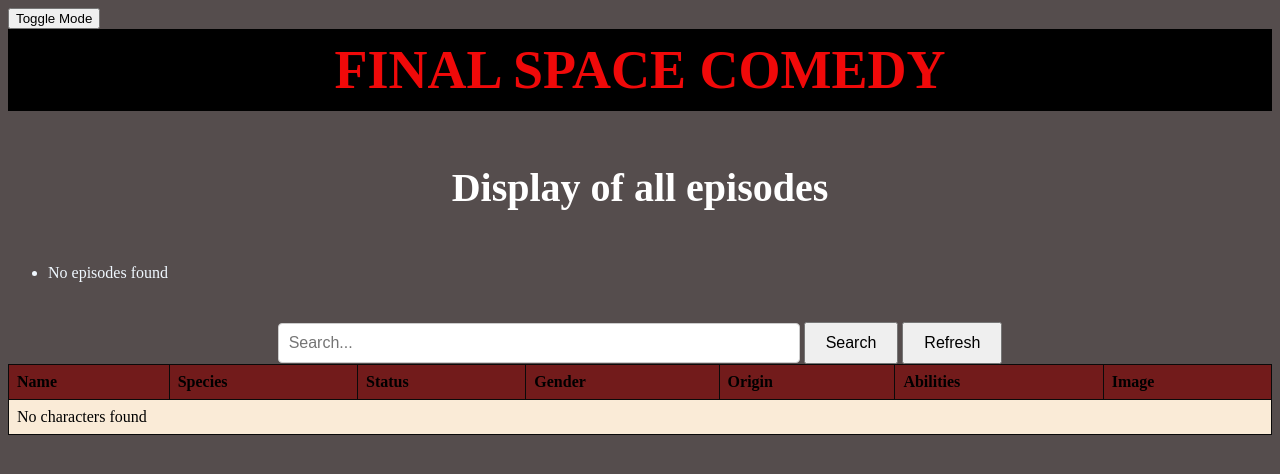
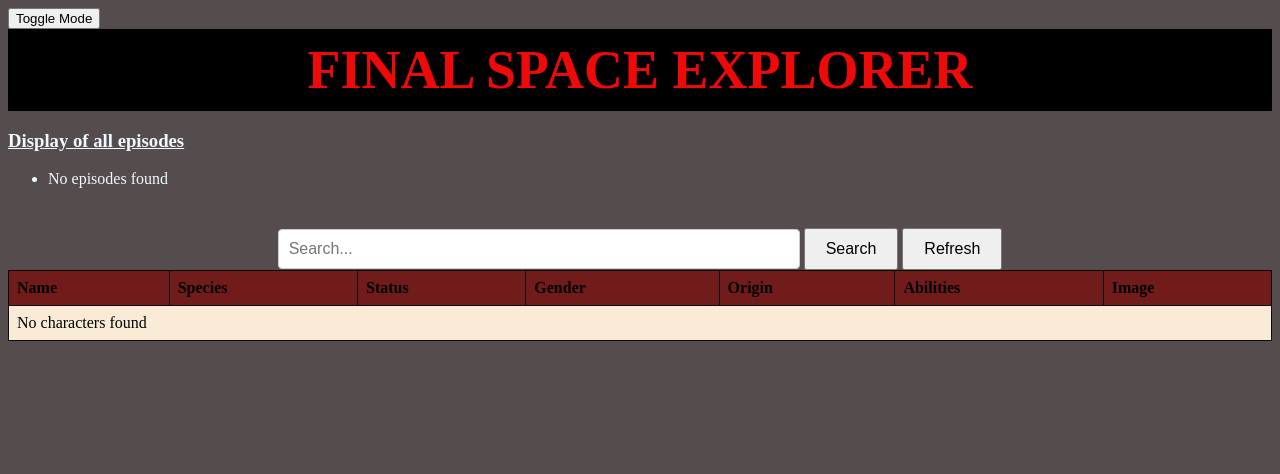
Before and after one commit to Molly-Mbugi/project-1, a plain HTML site: page index.html in a window 1280 px wide. Drawn offline with Linux system fonts and the light colour scheme; no server answers.

Commit message:
edited index header

```diff
--- a/index.css
+++ b/index.css
@@ -99,3 +99,6 @@ th {
     padding: 10px 20px; /* Adjust padding to increase button size */
     font-size: 17x
 }
+H3{
+    color: aliceblue;
+}
--- a/index.html
+++ b/index.html
@@ -13,12 +13,10 @@
     <div class="overlay"></div> <!-- Overlay div -->
     <button type="button" id="toggleModeButton">Toggle Mode</button>
     <nav>
-        <h1>FINAL SPACE COMEDY</h1>
+        <h1>FINAL SPACE EXPLORER</h1>
     </nav>
 
-
-
-<h4>Display of all episodes</h5>
+    <h3><u><b>Display of all episodes</u></b></h3>
  <!-- Container for episode list -->
  <div class="character-list-container">
     <ul id="episodeList"></ul> <!-- Here's the div for episodes -->
```
